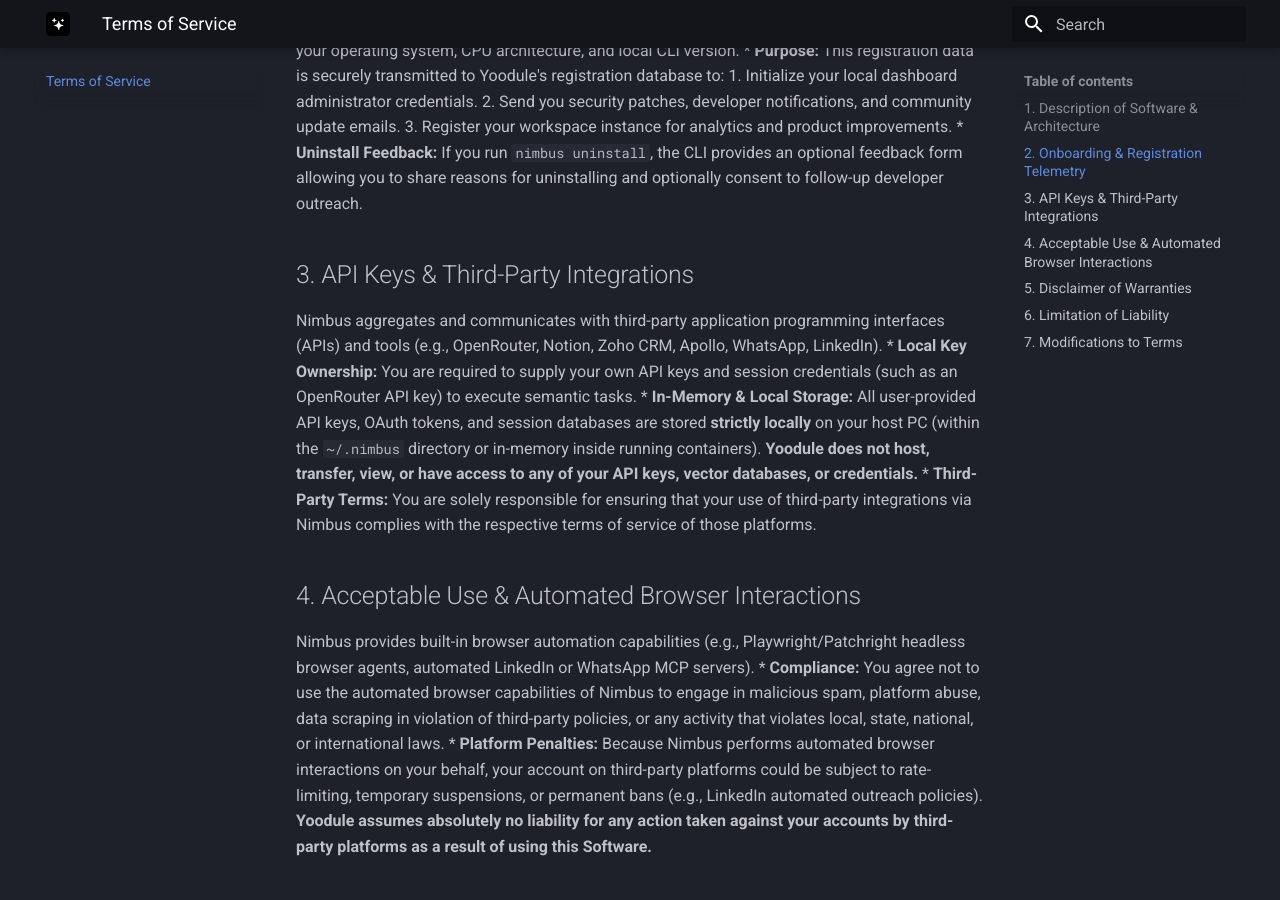
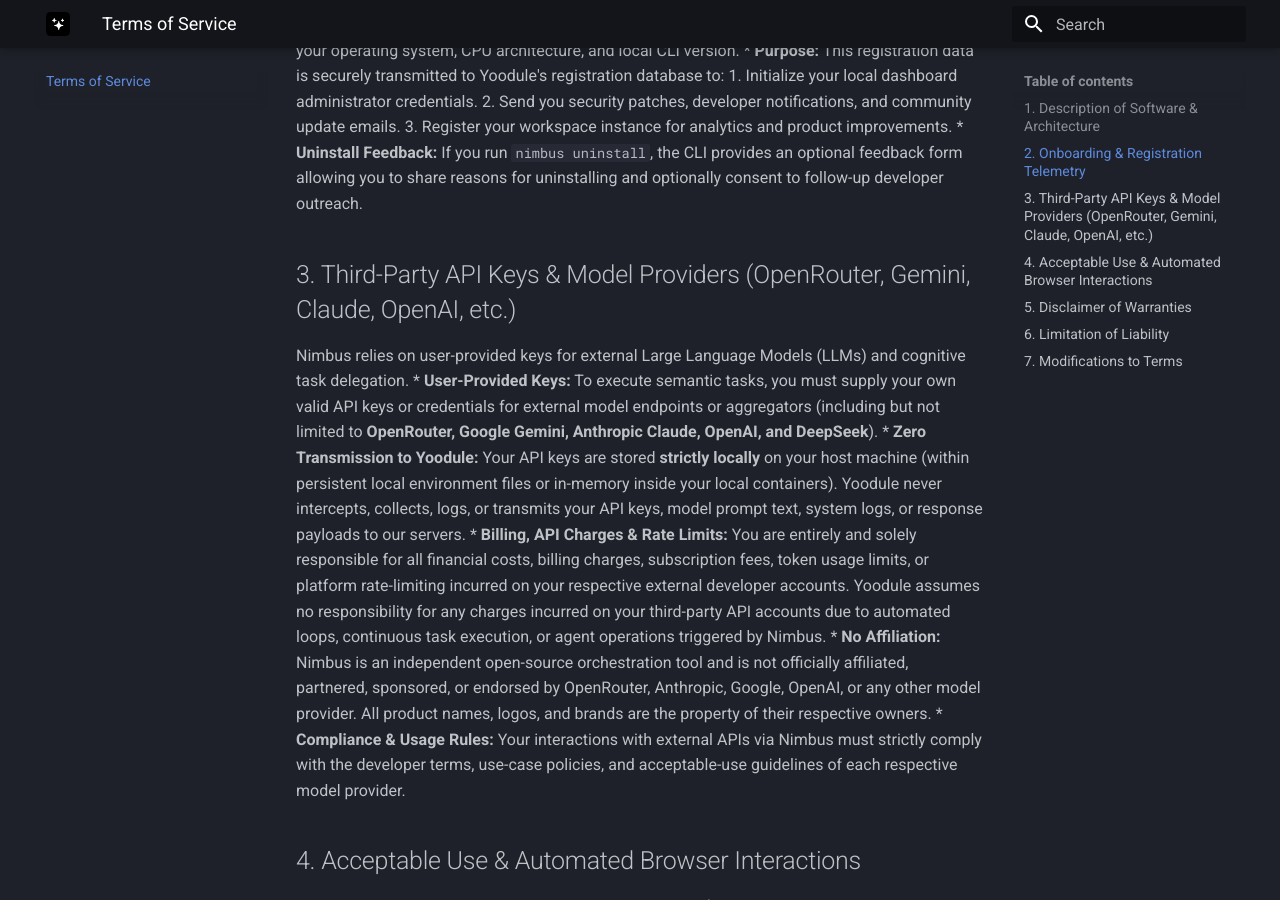
Before and after one commit to Yoodule/nimbus, an MkDocs documentation site: the page built from docs/terms_of_service.md, in a window 1280 px wide and 900 px high, scrolled down 814 px. Built offline with MkDocs 1.6.1 and Material for MkDocs 9.7.7, drawn with Linux system fonts in a browser that asks for light colours.

Commit message:
feat: add detailed third-party model API key disclaimers to TOS and privacy policy

```diff
--- a/docs/terms_of_service.md
+++ b/docs/terms_of_service.md
@@ -22,11 +22,13 @@
   3. Register your workspace instance for analytics and product improvements.
 * **Uninstall Feedback:** If you run `nimbus uninstall`, the CLI provides an optional feedback form allowing you to share reasons for uninstalling and optionally consent to follow-up developer outreach.
 
-## 3. API Keys & Third-Party Integrations
-Nimbus aggregates and communicates with third-party application programming interfaces (APIs) and tools (e.g., OpenRouter, Notion, Zoho CRM, Apollo, WhatsApp, LinkedIn).
-* **Local Key Ownership:** You are required to supply your own API keys and session credentials (such as an OpenRouter API key) to execute semantic tasks.
-* **In-Memory & Local Storage:** All user-provided API keys, OAuth tokens, and session databases are stored **strictly locally** on your host PC (within the `~/.nimbus` directory or in-memory inside running containers). **Yoodule does not host, transfer, view, or have access to any of your API keys, vector databases, or credentials.**
-* **Third-Party Terms:** You are solely responsible for ensuring that your use of third-party integrations via Nimbus complies with the respective terms of service of those platforms.
+## 3. Third-Party API Keys & Model Providers (OpenRouter, Gemini, Claude, OpenAI, etc.)
+Nimbus relies on user-provided keys for external Large Language Models (LLMs) and cognitive task delegation.
+* **User-Provided Keys:** To execute semantic tasks, you must supply your own valid API keys or credentials for external model endpoints or aggregators (including but not limited to **OpenRouter, Google Gemini, Anthropic Claude, OpenAI, and DeepSeek**).
+* **Zero Transmission to Yoodule:** Your API keys are stored **strictly locally** on your host machine (within persistent local environment files or in-memory inside your local containers). Yoodule never intercepts, collects, logs, or transmits your API keys, model prompt text, system logs, or response payloads to our servers.
+* **Billing, API Charges & Rate Limits:** You are entirely and solely responsible for all financial costs, billing charges, subscription fees, token usage limits, or platform rate-limiting incurred on your respective external developer accounts. Yoodule assumes no responsibility for any charges incurred on your third-party API accounts due to automated loops, continuous task execution, or agent operations triggered by Nimbus.
+* **No Affiliation:** Nimbus is an independent open-source orchestration tool and is not officially affiliated, partnered, sponsored, or endorsed by OpenRouter, Anthropic, Google, OpenAI, or any other model provider. All product names, logos, and brands are the property of their respective owners.
+* **Compliance & Usage Rules:** Your interactions with external APIs via Nimbus must strictly comply with the developer terms, use-case policies, and acceptable-use guidelines of each respective model provider.
 
 ## 4. Acceptable Use & Automated Browser Interactions
 Nimbus provides built-in browser automation capabilities (e.g., Playwright/Patchright headless browser agents, automated LinkedIn or WhatsApp MCP servers).
```
Also changed, not shown: docs/privacy_policy.md (+1 -1 lines).
